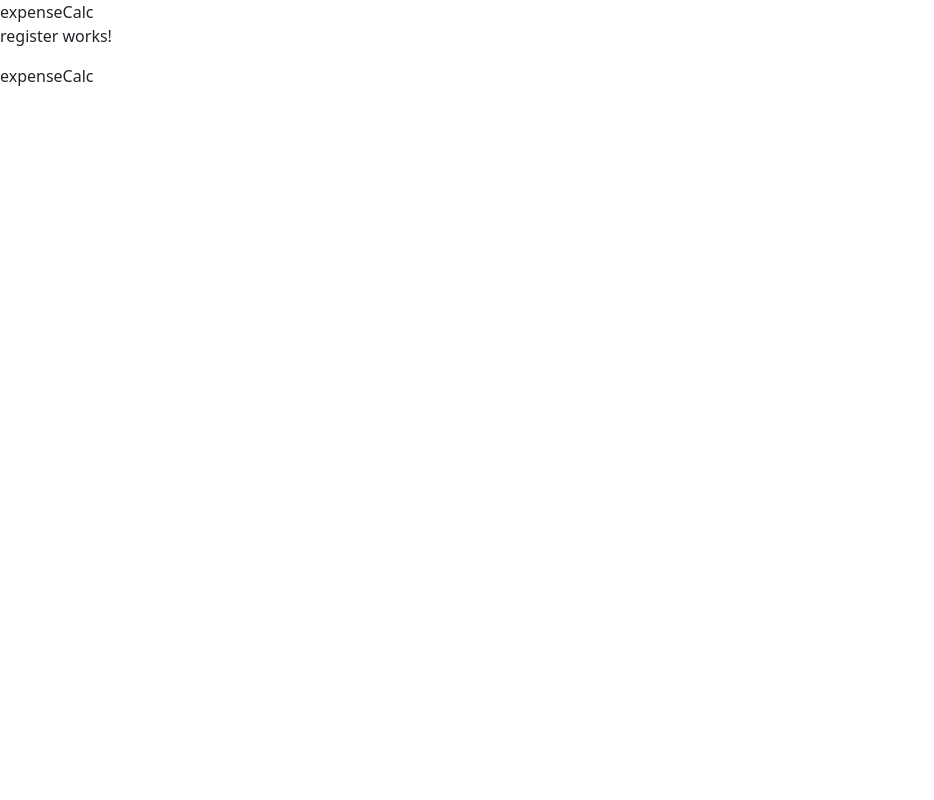
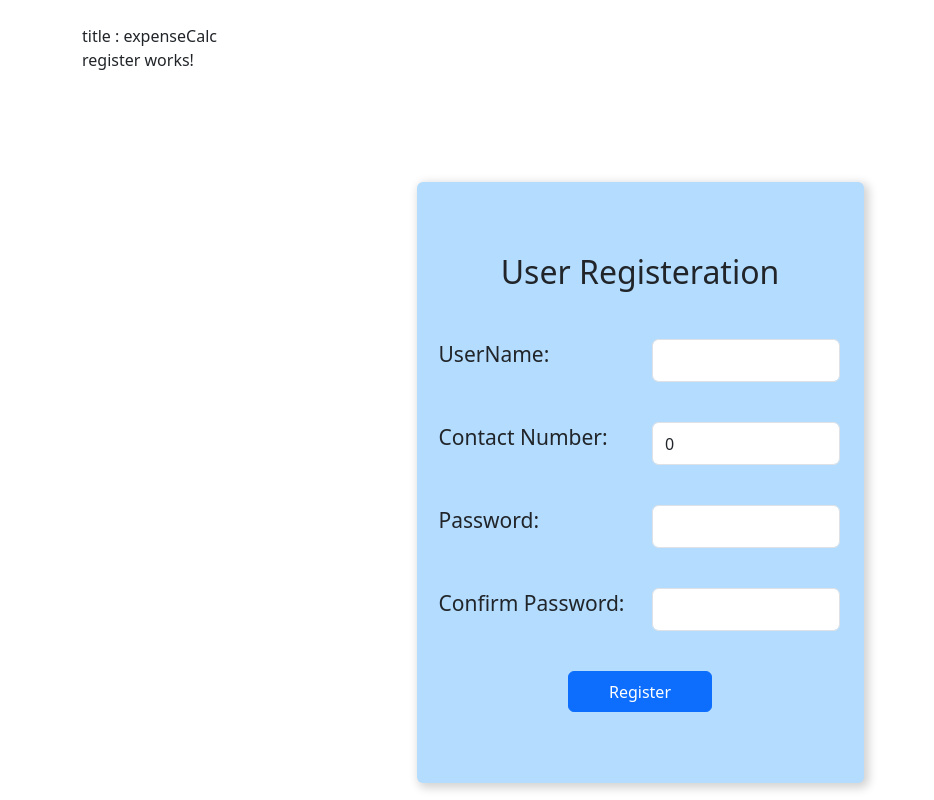
Before and after one commit to OviyaGraditC/Expenses_Calc, an Angular app: page /register in a window 1280 px wide. Shown: the whole page, without its empty margins (0-934 px from the left). Built offline with nearby package versions, Linux system fonts and the light colour scheme.

Commit message:
edited components

```diff
--- a/src/app/app.component.html
+++ b/src/app/app.component.html
@@ -1,9 +1,11 @@
 
 
-{{title}}
+<div class="container mt-4">
+    title : {{title}}
 
-<!-- <app-add-expense></app-add-expense> -->
+    <!-- <app-add-expense></app-add-expense> -->
 
-<router-outlet></router-outlet>
+    <router-outlet>
 
-{{title}}
+    </router-outlet>
+</div>
--- a/src/app/trip/add-expense/add-expense.component.ts
+++ b/src/app/trip/add-expense/add-expense.component.ts
@@ -6,7 +6,7 @@ import { Router } from '@angular/router';
   templateUrl: './add-expense.component.html',
   styleUrls: ['./add-expense.component.scss']
 })
-export class AddExpenseComponent {
+export class AddExpenseComponent{
 
   constructor(private router: Router){}
 
--- a/src/app/user/forgot-pswd/forgot-pswd.component.html
+++ b/src/app/user/forgot-pswd/forgot-pswd.component.html
@@ -1 +1,22 @@
 <p>forgot-pswd works!</p>
+
+<div class="container mt-4">
+	<div class="forget_pswd_box">
+		<h2 class="text-center mb-5">Forget Password</h2>
+
+		<div class="row">
+			<div class="col mb-3">Enter Username:</div>
+			<div class="col mb-3">
+			<input type="text" id="user" name="user" [(ngModel)]="forget_userName" class="form-control" />
+			</div>
+		</div>
+
+		<div class="text-center">
+			<button type="button" class="btn btn-primary mt-4">Reset Password</button>
+		</div>
+
+		<div class="row mt-4">
+			<div class="col">{{ msg }}</div>
+		</div>
+	</div>
+</div>
--- a/src/app/user/forgot-pswd/forgot-pswd.component.scss
+++ b/src/app/user/forgot-pswd/forgot-pswd.component.scss
@@ -0,0 +1,29 @@
+.forget_pswd_box
+{
+    width: 447px;
+    min-height: 485px;
+    background-color: #b3dcff;
+    border-radius: 6px;
+    box-shadow: 3px 3px 10px 2px lightgray;
+    padding: 71px 22px;
+    margin-top: 86px;
+    font-size: 21px;
+    font-weight: 400;
+}
+
+input{
+    width: 188px;
+    height: 43px;
+    }
+
+.container
+{
+    display: flex;
+    justify-content: center;
+}
+
+button{
+    width: 144px;
+    padding: 5px;
+    height: 41px;
+}
--- a/src/app/user/forgot-pswd/forgot-pswd.component.ts
+++ b/src/app/user/forgot-pswd/forgot-pswd.component.ts
@@ -6,5 +6,6 @@ import { Component } from '@angular/core';
   styleUrls: ['./forgot-pswd.component.scss']
 })
 export class ForgotPswdComponent {
-
+  forget_userName: string = "";
+  msg : string = "";
 }
--- a/src/app/user/login/login.component.html
+++ b/src/app/user/login/login.component.html
@@ -1,22 +1,18 @@
 
 <div class="container mt-4">
-	<h2>User Login</h2>
+	<div class ="login_box ">
+	<h2 class="text-center mb-5">User Login</h2>
 	<div class="row">
-		<div class="col">UserName:</div>
-		<div class="col"><input type="text" id="user" name="user" [(ngModel)]="userName" class="form-control"/></div>
+		<div class="col mb-3">UserName:</div>
+		<div class="col mb-3"><input type="text" id="user" name="user" [(ngModel)]="userName" class="form-control"/></div>
 	</div>
 	<div class="row mt-4">
-		<div class="col">Password:</div>
-		<div class="col"><input type="password" class="form-control" [(ngModel)]="pswd" id="pswd" name="pswd"/></div>
+		<div class="col mb-3">Password:</div>
+		<div class="col mb-3"><input type="password" class="form-control" [(ngModel)]="pswd" id="pswd" name="pswd"/></div>
 	</div>
-	<div class="row mt-4">
-		<div class="col"></div>
-		<div class="col">
-			<button type="button" class="btn btn-success" (click)="checkLogin()">Login</button>
-		</div>
-	</div>
+	<div class="text-center"><button type="button" class="btn btn-primary mt-4 " (click)="checkLogin()">Login</button></div>
 	<div class="row mt-4">
 		<div class="col">{{msg}}</div>
 	</div>
-
+	</div>
 </div>
--- a/src/app/user/login/login.component.scss
+++ b/src/app/user/login/login.component.scss
@@ -0,0 +1,29 @@
+.login_box
+{
+    width: 447px;
+    min-height: 485px;
+    background-color: #b3dcff;
+    border-radius: 6px;
+    box-shadow: 3px 3px 10px 2px lightgray;
+    padding: 71px 22px;
+    margin-top: 86px;
+    font-size: 21px;
+    font-weight: 400;
+}
+
+input{
+    width: 188px;
+    height: 43px;
+    }
+
+.container
+{
+    display: flex;
+    justify-content: center;
+}
+
+button{
+    width: 144px;
+    padding: 5px;
+    height: 41px;
+}
--- a/src/app/user/login/login.component.ts
+++ b/src/app/user/login/login.component.ts
@@ -22,6 +22,7 @@ export class LoginComponent implements OnInit{
   constructor(private sessionService: SessionService, private router: Router){}
 
   checkLogin(){
+
     if(this.userName == "Dinesh" && this.pswd == "123"){
       this.msg = "Success";
       this.sessionService.setSession("User", this.userName);
--- a/src/app/user/register/register.component.html
+++ b/src/app/user/register/register.component.html
@@ -1 +1,24 @@
 <p>register works!</p>
+
+<div class="container mt-4">
+	<div class ="register_box ">
+	<h2 class="text-center mb-5">User Registeration</h2>
+	<div class="row">
+		<div class="col mb-3">UserName:</div>
+		<div class="col mb-3"><input type="text" id="user" name="user" [(ngModel)]="reg_userName" class="form-control"/></div>
+	</div>
+    <div class="row mt-4">
+		<div class="col mb-3">Contact Number:</div>
+		<div class="col mb-3"><input type="number" id="contactNumber" name="contactNumber" [(ngModel)]="reg_contactNumber" class="form-control"/></div>
+	</div>
+	<div class="row mt-4">
+		<div class="col mb-3">Password:</div>
+		<div class="col mb-3"><input type="password" class="form-control" [(ngModel)]="reg_pswd" id="pswd" name="pswd"/></div>
+	</div>
+    <div class="row mt-4">
+		<div class="col mb-3">Confirm Password:</div>
+		<div class="col mb-3"><input type="password" class="form-control" [(ngModel)]="reg_cfm_pswd" id="pswd" name="pswd"/></div>
+	</div>
+	<div class="text-center"><button type="button" class="btn btn-primary mt-4">Register</button> </div>
+	</div>
+</div>
--- a/src/app/user/register/register.component.scss
+++ b/src/app/user/register/register.component.scss
@@ -0,0 +1,29 @@
+.register_box
+{
+    width: 447px;
+    min-height: 485px;
+    background-color: #b3dcff;
+    border-radius: 6px;
+    box-shadow: 3px 3px 10px 2px lightgray;
+    padding: 71px 22px;
+    margin-top: 86px;
+    font-size: 21px;
+    font-weight: 400;
+}
+
+input{
+    width: 188px;
+    height: 43px;
+    }
+
+.container
+{
+    display: flex;
+    justify-content: center;
+}
+
+button{
+    width: 144px;
+    padding: 5px;
+    height: 41px;
+}
--- a/src/app/user/register/register.component.ts
+++ b/src/app/user/register/register.component.ts
@@ -6,5 +6,8 @@ import { Component } from '@angular/core';
   styleUrls: ['./register.component.scss']
 })
 export class RegisterComponent {
-
+  reg_userName: string = "";
+  reg_contactNumber: number = 0;
+  reg_pswd: string = "";
+  reg_cfm_pswd : string = "";
 }
```
